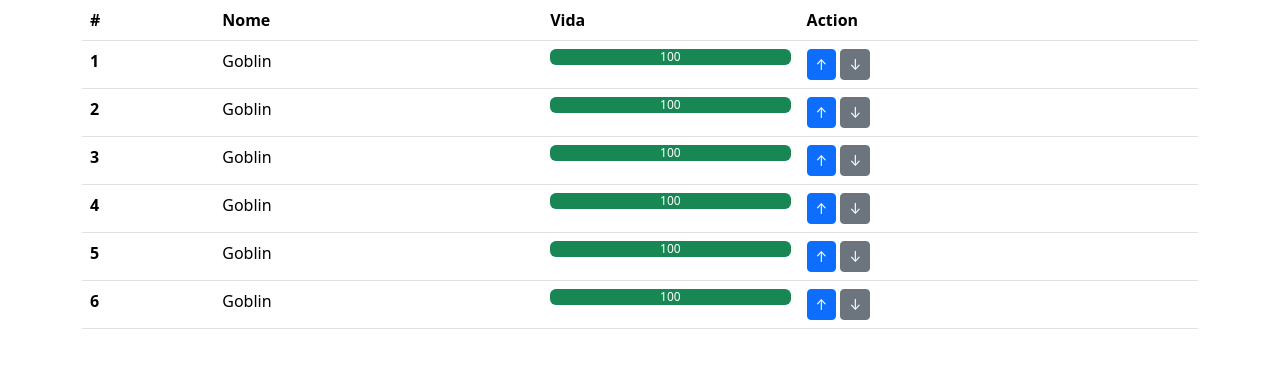
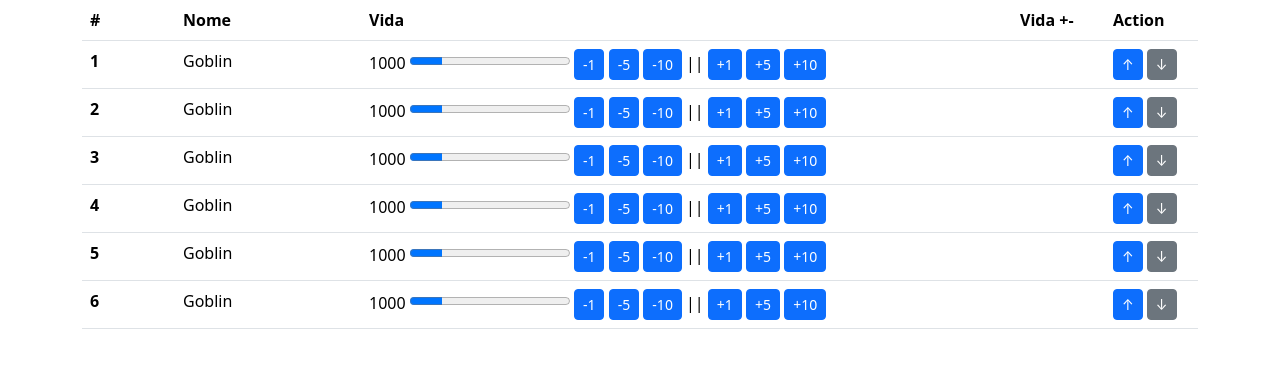
Before and after one commit to eduardotas/BarbaroInteligente, a Flask app: page / in a window 1280 px wide. Shown: the part 56-424 px from the top of the page. Run offline with Flask 3, Linux system fonts and the light colour scheme; some libraries are stand-ins or nearby versions.

Commit message:
'Health'

```diff
--- a/templates/index.html
+++ b/templates/index.html
@@ -3,6 +3,7 @@
 <head>
     <title>Bárbaro Inteligente</title>
     <link href="https://cdn.jsdelivr.net/npm/bootstrap@5.3.3/dist/css/bootstrap.min.css" rel="stylesheet" integrity="sha384-QWTKZyjpPEjISv5WaRU9OFeRpok6YctnYmDr5pNlyT2bRjXh0JMhjY6hW+ALEwIH" crossorigin="anonymous">
+    <link href="{{ url_for('static', filename='/my_style.css') }}" rel="stylesheet">
 </head>
 <body>
     <nav class="navbar navbar-expand-lg bg-body-tertiary">
@@ -31,19 +32,29 @@
                     <th scope="col">#</th>
                     <th scope="col">Nome</th>
                     <th scope="col">Vida</th>
+                    <th scope="col">Vida +-</th>
                     <th scope="col">Action</th>
                 </tr>
                 </thead>
                 <tbody id="table-body">
                 {% for num in [1,2,3,4,5,6] %}
                 <tr>
-                    <th scope="row">{{num}}</th>
-                    <td>Goblin</td>
+                    <th class="col-1" scope="row">{{num}}</th>
+                    <td class="col-2">Goblin</td>
                     <td>
-                        <div class="progress" role="progressbar" aria-label="Basic example" aria-valuenow="100" aria-valuemin="0" aria-valuemax="100">
-                        <div class="progress-bar bg-success" style="width: 100%">100</div></div>
+                        <div class="progress-container"><text class="progress-text">30</text>
+                            <progress class="health" value="1000" max="5000"></progress>
+                            <button class="btn btn-primary btn-sm" onclick="changeHealth(this, -1)">-1</button>
+                            <button class="btn btn-primary btn-sm" onclick="changeHealth(this, -5)">-5</button>
+                            <button class="btn btn-primary btn-sm" onclick="changeHealth(this, -10)">-10</button> ||
+                            <button class="btn btn-primary btn-sm" onclick="changeHealth(this, 1)">+1</button>
+                            <button class="btn btn-primary btn-sm" onclick="changeHealth(this, 5)">+5</button>
+                            <button class="btn btn-primary btn-sm" onclick="changeHealth(this, 10)">+10</button>
+                        </div>
                     </td>
-                    <td>
+                    <td class="col-1">
+                    </td>
+                    <td class="col-1">
                         <button class="btn btn-primary btn-sm btn-up">↑</button>
                         <button class="btn btn-secondary btn-sm btn-down">↓</button>
                     </td>
```
Also changed, not shown: static/js_move_table.js (+40 -0 lines), static/my_style.css (added).
